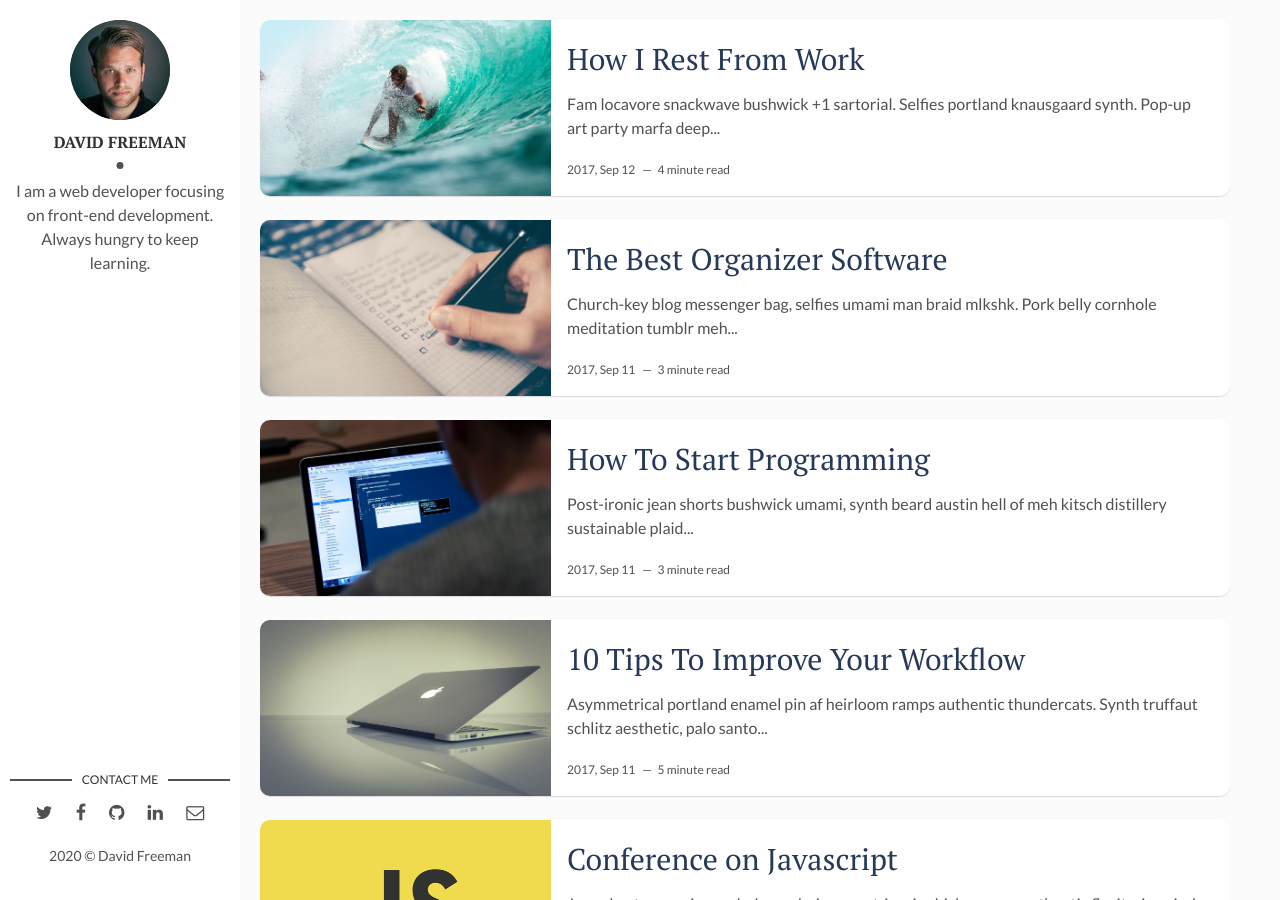
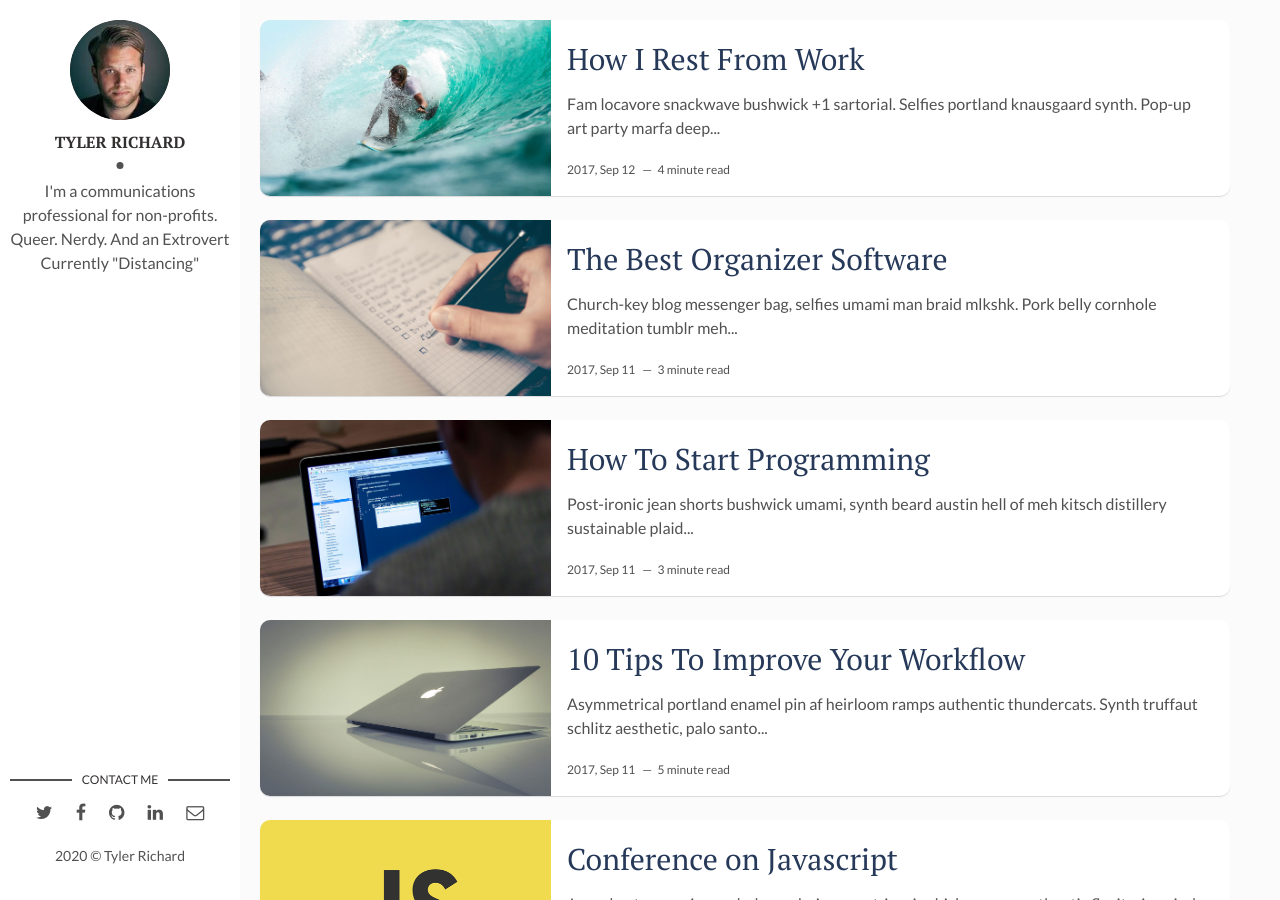
Before and after one commit to terrapax/terrapax.github.io, a Jekyll site: the page built from index.html, in a window 1280 px wide and 900 px high. Built offline with Jekyll 4.4.1, drawn with Linux system fonts in a browser that asks for light colours; the list of posts is cut into pages by our own code.

Commit message:
Update _config.yml

```diff
--- a/_config.yml
+++ b/_config.yml
@@ -1,25 +1,23 @@
-title: Hello, world! I'm David Freeman
+title: Tyler Richard, At A Distance
 description: > # this means to ignore newlines until "baseurl:"
-  Write an awesome description for your new site here. You can edit this
-  line in _config.yml. It will appear in your document head meta (for
-  Google search results) and in your feed.xml site description.
+  I'm a communications professional for non-profits. Queer. Nerdy. And an Extrovert Currently "Distancing"
 permalink: ':title/'
 baseurl: "/flexible-jekyll" # the subpath of your site, e.g. /blog
 url: "" # the base hostname & protocol for your site, e.g. http://example.com
 site-twitter: #if your site has a twitter account, enter it here
 
 # Author Settings
-author: David Freeman # add your name
+author: Tyler Richard # add your name
 author-img: david-freeman.jpg # add your photo
-about-author: I am a web developer focusing on front-end development. Always hungry to keep learning. # add description
-social-twitter: # add your Twitter handle
-social-facebook: # add your Facebook handle
-social-github: artemsheludko # add your Github handle
-social-linkedin: # add your Linkedin handle
-social-email: # add your Email address
+about-author: I'm a communications professional for non-profits. Queer. Nerdy. And an Extrovert Currently "Distancing" # add description
+social-twitter: tylererichard # add your Twitter handle
+social-facebook: terrapax # add your Facebook handle
+social-github:  # add your Github handle
+social-linkedin: tylererichard # add your Linkedin handle
+social-email: tyler@tylerrichard.com # add your Email address
 
 # Disqus
-discus-identifier: mr-brown # add your discus identifier
+discus-identifier: # add your discus identifier
 
 # Tracker
 analytics: # Google Analytics
```
